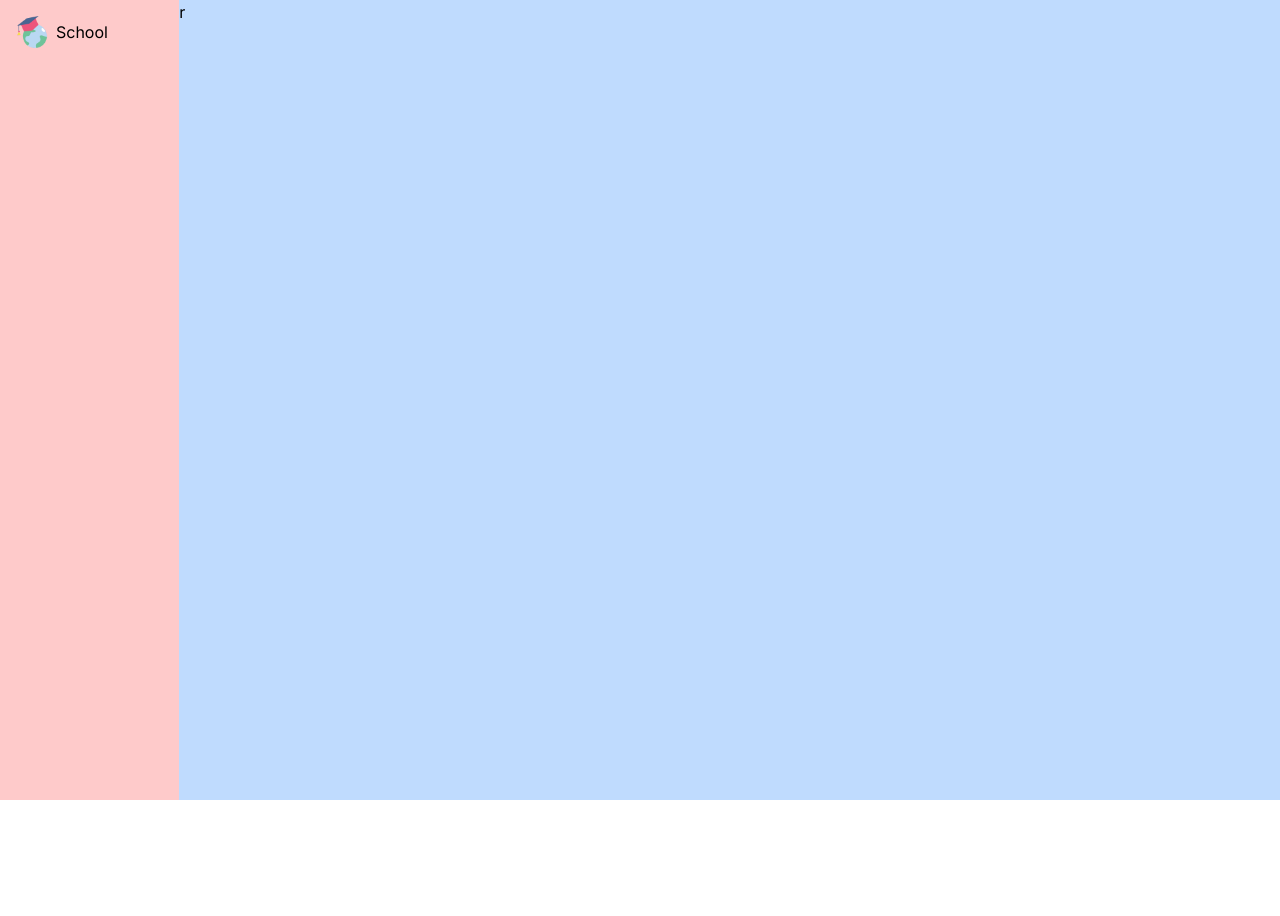
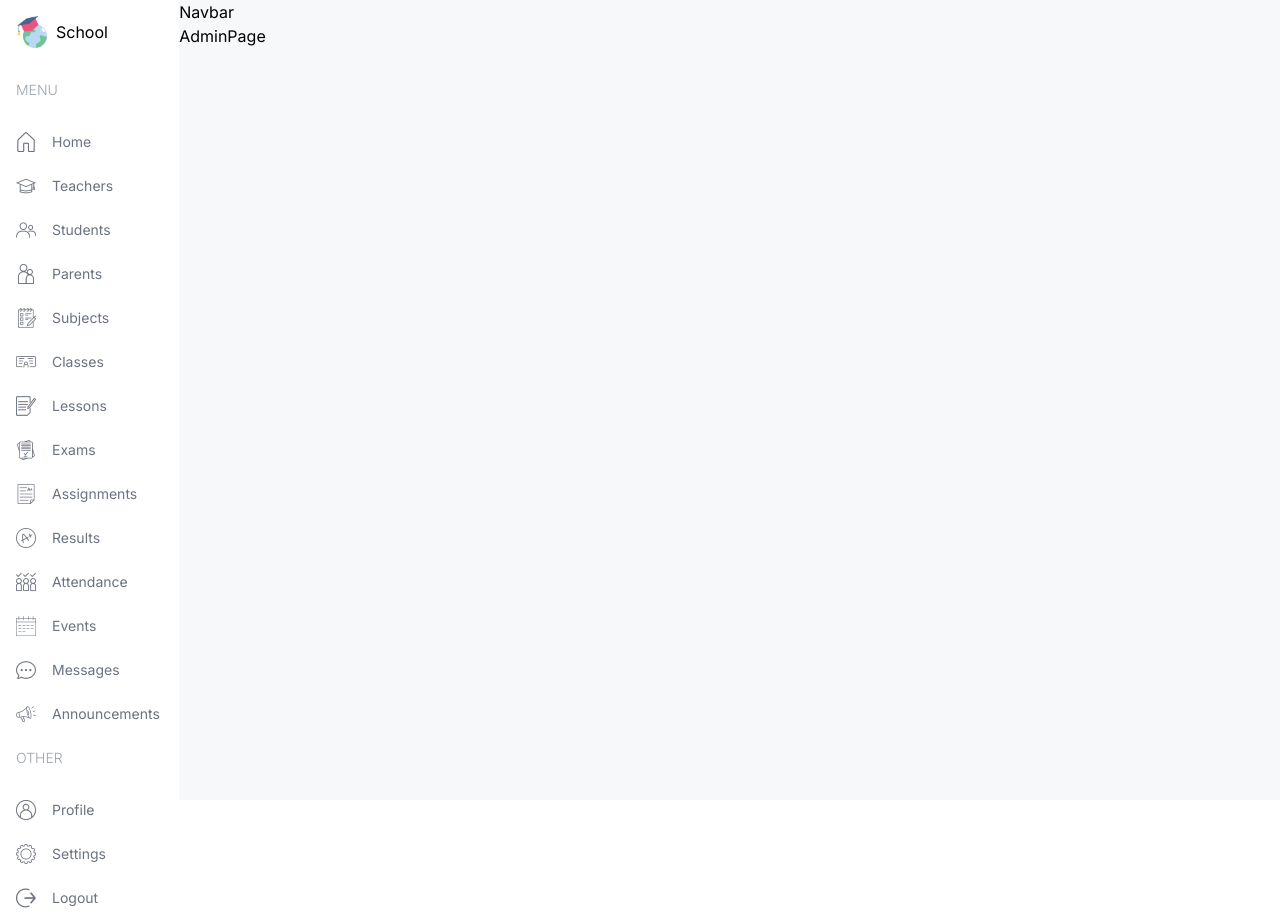
Before and after one commit to sergey87chuvasov/School-Management-Dashboard, a Next.js app: page /admin in a window 1280 px wide. Before the commit the page ends 800 px from the top, so only its background shows below. Built offline with nearby package versions, Linux system fonts and the light colour scheme.

Commit message:
added Responsive Menu Design

```diff
--- a/src/app/(dashboard)/layout.tsx
+++ b/src/app/(dashboard)/layout.tsx
@@ -1,3 +1,5 @@
+import Menu from '@/components/Menu';
+import Navbar from '@/components/Navbar';
 import Image from 'next/image';
 import Link from 'next/link';
 
@@ -8,7 +10,7 @@ export default function DashboardLayout({
 }>) {
   return (
     <div className='h-screen flex'>
-      <div className='w-[14%] md:w-[8%] lg:w-[16%] xl:w-[14%] bg-red-200 p-4'>
+      <div className='w-[14%] md:w-[8%] lg:w-[16%] xl:w-[14%] p-4'>
         <Link
           href='/'
           className='flex items-center justify-center lg:justify-start gap-2'
@@ -16,9 +18,11 @@ export default function DashboardLayout({
           <Image src='/logo.png' alt='logo pic' width={32} height={32} />
           <span className='hidden lg:block'>School</span>
         </Link>
+        <Menu />
       </div>
-      <div className='w-[86%] md:w-[92%] lg:w-[84%] xl:w-[86%] bg-blue-200'>
-        r
+      <div className='w-[86%] md:w-[92%] lg:w-[84%] xl:w-[86%] bg-[#f7f8fa] overflow-scroll'>
+        <Navbar />
+        {children}
       </div>
     </div>
   );
--- a/src/components/Menu.tsx
+++ b/src/components/Menu.tsx
@@ -1,5 +1,143 @@
+import Image from 'next/image';
+import Link from 'next/link';
+
+const menuItems = [
+  {
+    title: 'MENU',
+    items: [
+      {
+        icon: '/home.png',
+        label: 'Home',
+        href: '/',
+        visible: ['admin', 'teacher', 'student', 'parent'],
+      },
+      {
+        icon: '/teacher.png',
+        label: 'Teachers',
+        href: '/list/teachers',
+        visible: ['admin', 'teacher'],
+      },
+      {
+        icon: '/student.png',
+        label: 'Students',
+        href: '/list/students',
+        visible: ['admin', 'teacher'],
+      },
+      {
+        icon: '/parent.png',
+        label: 'Parents',
+        href: '/list/parents',
+        visible: ['admin', 'teacher'],
+      },
+      {
+        icon: '/subject.png',
+        label: 'Subjects',
+        href: '/list/subjects',
+        visible: ['admin'],
+      },
+      {
+        icon: '/class.png',
+        label: 'Classes',
+        href: '/list/classes',
+        visible: ['admin', 'teacher'],
+      },
+      {
+        icon: '/lesson.png',
+        label: 'Lessons',
+        href: '/list/lessons',
+        visible: ['admin', 'teacher'],
+      },
+      {
+        icon: '/exam.png',
+        label: 'Exams',
+        href: '/list/exams',
+        visible: ['admin', 'teacher', 'student', 'parent'],
+      },
+      {
+        icon: '/assignment.png',
+        label: 'Assignments',
+        href: '/list/assignments',
+        visible: ['admin', 'teacher', 'student', 'parent'],
+      },
+      {
+        icon: '/result.png',
+        label: 'Results',
+        href: '/list/results',
+        visible: ['admin', 'teacher', 'student', 'parent'],
+      },
+      {
+        icon: '/attendance.png',
+        label: 'Attendance',
+        href: '/list/attendance',
+        visible: ['admin', 'teacher', 'student', 'parent'],
+      },
+      {
+        icon: '/calendar.png',
+        label: 'Events',
+        href: '/list/events',
+        visible: ['admin', 'teacher', 'student', 'parent'],
+      },
+      {
+        icon: '/message.png',
+        label: 'Messages',
+        href: '/list/messages',
+        visible: ['admin', 'teacher', 'student', 'parent'],
+      },
+      {
+        icon: '/announcement.png',
+        label: 'Announcements',
+        href: '/list/announcements',
+        visible: ['admin', 'teacher', 'student', 'parent'],
+      },
+    ],
+  },
+  {
+    title: 'OTHER',
+    items: [
+      {
+        icon: '/profile.png',
+        label: 'Profile',
+        href: '/profile',
+        visible: ['admin', 'teacher', 'student', 'parent'],
+      },
+      {
+        icon: '/setting.png',
+        label: 'Settings',
+        href: '/settings',
+        visible: ['admin', 'teacher', 'student', 'parent'],
+      },
+      {
+        icon: '/logout.png',
+        label: 'Logout',
+        href: '/logout',
+        visible: ['admin', 'teacher', 'student', 'parent'],
+      },
+    ],
+  },
+];
+
 const Menu = () => {
-  return <div className=''>Menu</div>;
+  return (
+    <div className='mt-4 text-sm'>
+      {menuItems.map((i) => (
+        <div className='flex flex-col gap-2' key={i.title}>
+          <span className='hidden lg:block text-gray-400 font-light my-4'>
+            {i.title}
+          </span>
+          {i.items.map((item) => (
+            <Link
+              href={item.href}
+              key={item.label}
+              className='flex items-center justify-center lg:justify-start gap-4 text-gray-500 py-2'
+            >
+              <Image src={item.icon} alt='icon pic' width={20} height={20} />
+              <span className='hidden lg:block'>{item.label}</span>
+            </Link>
+          ))}
+        </div>
+      ))}
+    </div>
+  );
 };
 
 export default Menu;
--- a/src/components/Menu1.tsx
+++ /dev/null
@@ -1,114 +0,0 @@
-const menuItems = [
-  {
-    title: "MENU",
-    items: [
-      {
-        icon: "/home.png",
-        label: "Home",
-        href: "/",
-        visible: ["admin", "teacher", "student", "parent"],
-      },
-      {
-        icon: "/teacher.png",
-        label: "Teachers",
-        href: "/list/teachers",
-        visible: ["admin", "teacher"],
-      },
-      {
-        icon: "/student.png",
-        label: "Students",
-        href: "/list/students",
-        visible: ["admin", "teacher"],
-      },
-      {
-        icon: "/parent.png",
-        label: "Parents",
-        href: "/list/parents",
-        visible: ["admin", "teacher"],
-      },
-      {
-        icon: "/subject.png",
-        label: "Subjects",
-        href: "/list/subjects",
-        visible: ["admin"],
-      },
-      {
-        icon: "/class.png",
-        label: "Classes",
-        href: "/list/classes",
-        visible: ["admin", "teacher"],
-      },
-      {
-        icon: "/lesson.png",
-        label: "Lessons",
-        href: "/list/lessons",
-        visible: ["admin", "teacher"],
-      },
-      {
-        icon: "/exam.png",
-        label: "Exams",
-        href: "/list/exams",
-        visible: ["admin", "teacher", "student", "parent"],
-      },
-      {
-        icon: "/assignment.png",
-        label: "Assignments",
-        href: "/list/assignments",
-        visible: ["admin", "teacher", "student", "parent"],
-      },
-      {
-        icon: "/result.png",
-        label: "Results",
-        href: "/list/results",
-        visible: ["admin", "teacher", "student", "parent"],
-      },
-      {
-        icon: "/attendance.png",
-        label: "Attendance",
-        href: "/list/attendance",
-        visible: ["admin", "teacher", "student", "parent"],
-      },
-      {
-        icon: "/calendar.png",
-        label: "Events",
-        href: "/list/events",
-        visible: ["admin", "teacher", "student", "parent"],
-      },
-      {
-        icon: "/message.png",
-        label: "Messages",
-        href: "/list/messages",
-        visible: ["admin", "teacher", "student", "parent"],
-      },
-      {
-        icon: "/announcement.png",
-        label: "Announcements",
-        href: "/list/announcements",
-        visible: ["admin", "teacher", "student", "parent"],
-      },
-    ],
-  },
-  {
-    title: "OTHER",
-    items: [
-      {
-        icon: "/profile.png",
-        label: "Profile",
-        href: "/profile",
-        visible: ["admin", "teacher", "student", "parent"],
-      },
-      {
-        icon: "/setting.png",
-        label: "Settings",
-        href: "/settings",
-        visible: ["admin", "teacher", "student", "parent"],
-      },
-      {
-        icon: "/logout.png",
-        label: "Logout",
-        href: "/logout",
-        visible: ["admin", "teacher", "student", "parent"],
-      },
-    ],
-  },
-];
```
